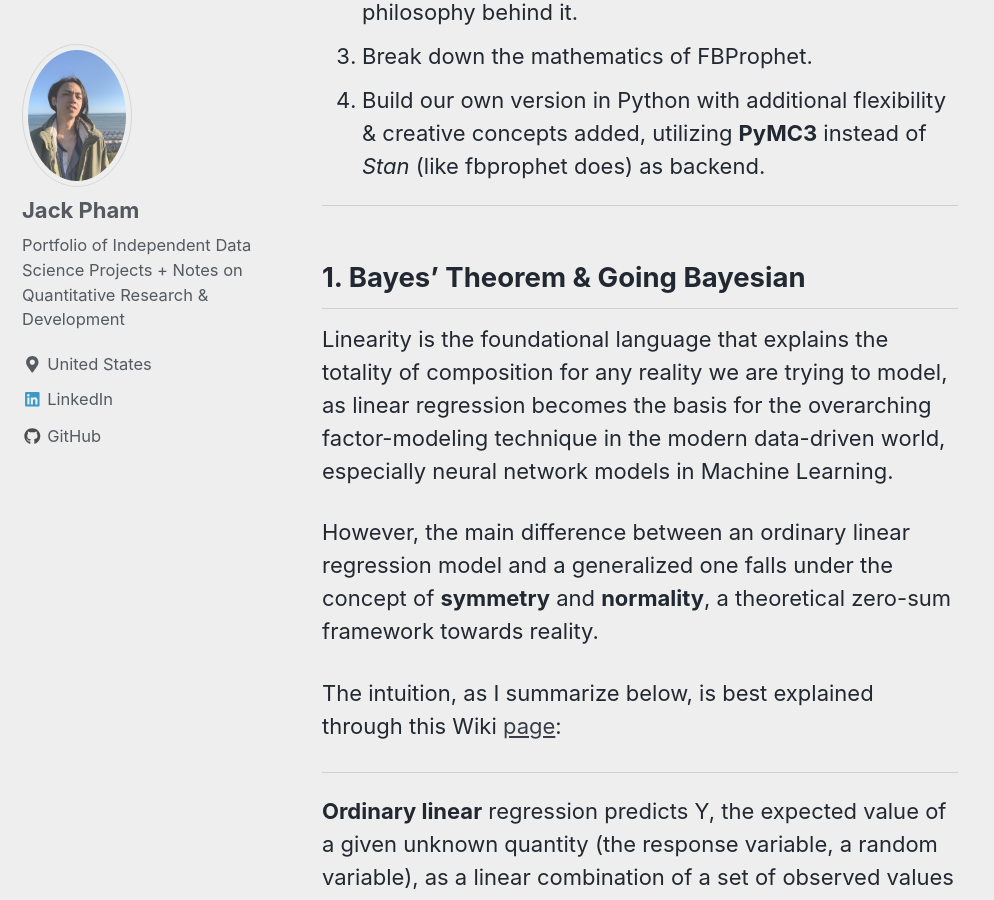
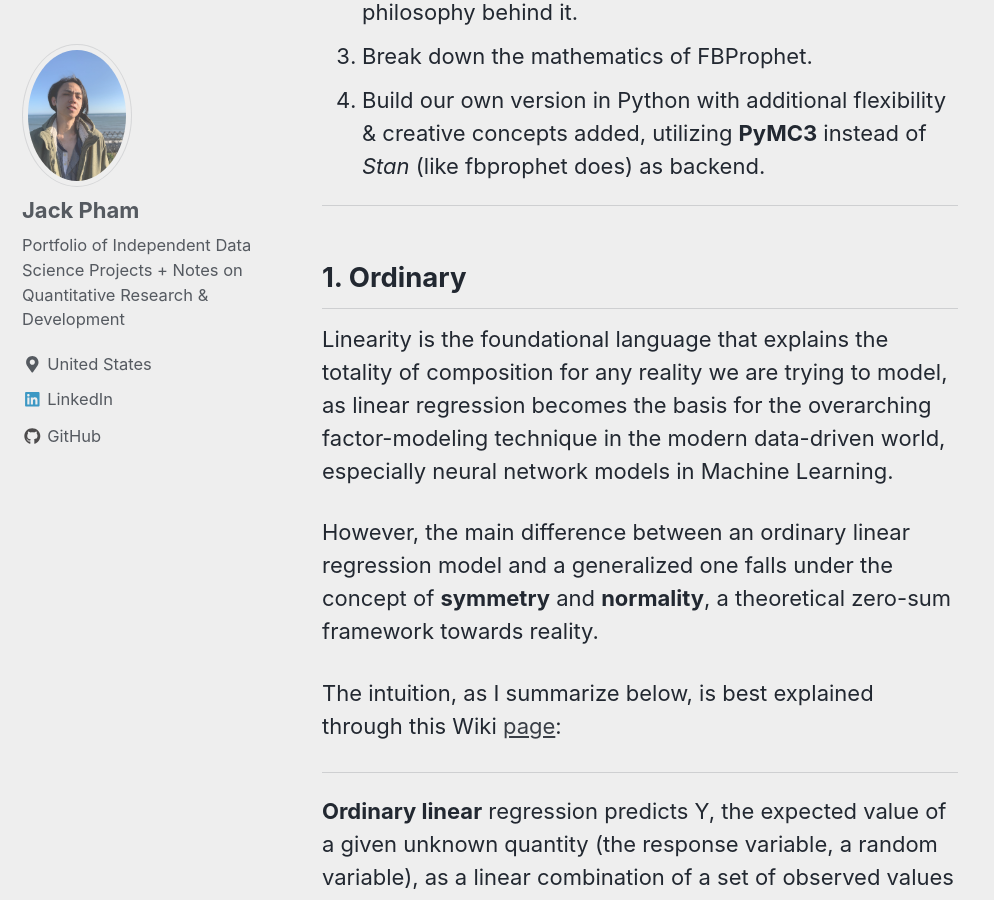
Before and after one commit to jp-quant/jp-quant.github.io, a Jekyll site: the page built from _posts/2020-09-01-fbprophet_bayesian_glm.md, in a window 1280 px wide and 900 px high, scrolled down 923 px. Shown: the whole window, without its empty margins (0-994 px from the left). Built offline with Jekyll 4.4.1, drawn with Linux system fonts in a browser that asks for light colours; nearby versions of some CDN libraries.

Commit message:
_posts/2020-09-01-fbprophet_bayesian_glm.md updated from https://stackedit.io/

```diff
--- a/_posts/2020-09-01-fbprophet_bayesian_glm.md
+++ b/_posts/2020-09-01-fbprophet_bayesian_glm.md
@@ -10,10 +10,8 @@ In this post, we will:
 3. Break down the mathematics of FBProphet.
 4. Build our own version in Python with additional flexibility & creative concepts added, utilizing **PyMC3** instead of *Stan* (like fbprophet does) as backend.
 
-
-
 ---
-## 1. Bayes' Theorem & Going Bayesian
+## 1. Ordinary
 Linearity is the foundational language that explains the totality of composition for any reality we are trying to model, as linear regression becomes the basis for the overarching factor-modeling technique in the modern data-driven world, especially neural network models in Machine Learning.
 
 
```
Also changed, not shown: other parts of _posts/2020-09-01-fbprophet_bayesian_glm.md (+1 -1 lines).
